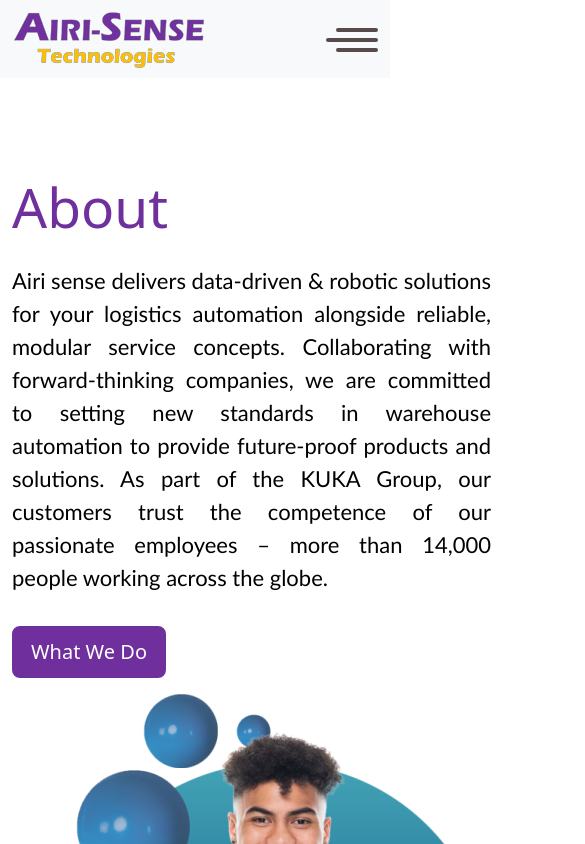
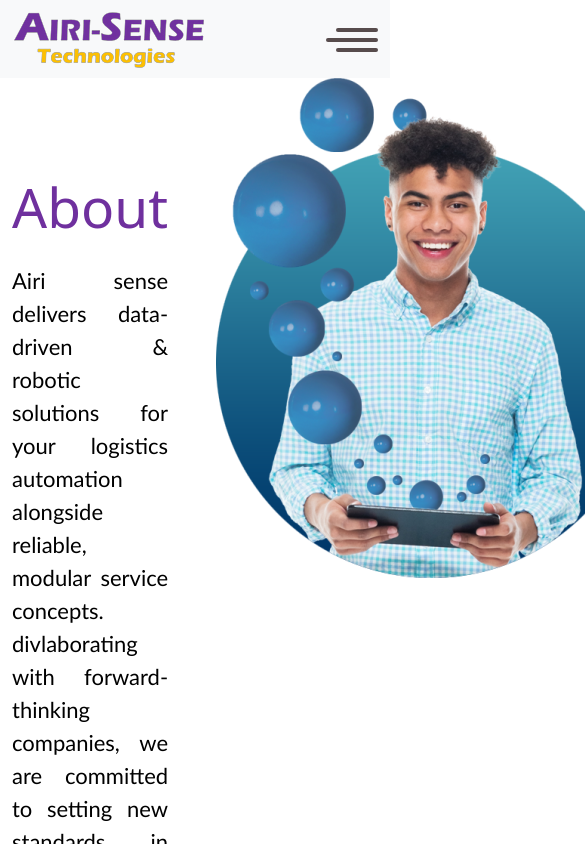
Before and after one commit to sakshiAbsax/airi_sense, a React (Create React App) app: page /homeabout in a window 390 px wide. Shown: the top 844 px of the page, 585 px wide, since content can reach past the window. Built offline with nearby package versions, Linux system fonts and the light colour scheme.

Commit message:
push code

```diff
--- a/src/App.css
+++ b/src/App.css
@@ -6,6 +6,10 @@
   font-family: "Roboto", sans-serif;
   background-color: #fcfcfc;
 }
+a:hover {
+  text-decoration: none;
+}
+
 
 .container {
   max-width: 1100px;
@@ -137,14 +141,7 @@
 
 /* Home Technology  */
 
-@import url('https://fonts.googleapis.com/css?family=Open+Sans:300,400,600,700,800');
-body {
-    font-family: 'Open Sans', sans-serif;
-}
-
-a:hover {
-    text-decoration: none;
-}
+/* @import url('https://fonts.googleapis.com/css?family=Open+Sans:300,400,600,700,800');
 
 .np {
     padding: 0px;
@@ -267,7 +264,7 @@
 
 .featuredPropBox ul li:hover .fptext {
     display: block;
-}
+} */
 
 
 /* News  */
--- a/src/component/HomeAbout.js
+++ b/src/component/HomeAbout.js
@@ -1,27 +1,26 @@
 import React from "react";
 import home_side1 from "../images/home_side2.png"
-import {Col, Container, Row } from "react-bootstrap";
 import { Link } from "react-router-dom";
 
 export const HomeAbout =()=>{
     return(
         <>
-       <Container>
-        <Row className="d-flex">
-            <Col lg={7} xs={12} md={7}>
+       <div className="container">
+        <div className="d-flex">
+            <div className="col-lg-7 col-sm-12 col-md-12" >
                 <div className="mt-5 pt-5 whatWeDo">
                 <h2> About </h2>
-                  <p className="mt-4">Airi sense delivers data-driven & robotic solutions for your logistics automation alongside reliable, modular service concepts. Collaborating with forward-thinking companies, we are committed to setting new standards in warehouse automation to provide future-proof products and solutions. As part of the KUKA Group, our customers trust the competence of our passionate employees – more than 14,000 people working across the globe.</p>
+                  <p className="mt-4">Airi sense delivers data-driven & robotic solutions for your logistics automation alongside reliable, modular service concepts. divlaborating with forward-thinking companies, we are committed to setting new standards in warehouse automation to provide future-proof products and solutions. As part of the KUKA Group, our customers trust the competence of our passionate employees – more than 14,000 people working across the globe.</p>
                  <Link to="/about"> <div className="btn btn-lg btn-borderd button-1 my-3">What We Do</div> </Link>
                 </div>
-            </Col>
-            <Col lg={5} xs={12} md={5}>
+            </div>
+            <div className="col-lg-5 col-sm-12 col-md-12">
                 <div className="ps-5">
              <img src={home_side1} width="auto" height="500px"/>
                 </div>
-            </Col>
-        </Row>
-        </Container>
+            </div>
+        </div>
+        </div>
         </>
     )
 }
--- a/src/page/About.js
+++ b/src/page/About.js
@@ -4,7 +4,6 @@
 import val1 from "../images/values/val-3.png";
 import mission from "../images/mission.png";
 import vision from "../images/vision.png";
-import { Col, Row } from "react-bootstrap";
 import aboutHistory from "../images/aboutHistor.webp";
 
 export const About = () => {
@@ -18,8 +17,8 @@
 
         <div className="container">
 
-          <Row className="d-flex">
-            <Col lg={7} xs={12} md={7}>
+          <div className="d-flex">
+            <div className="col-lg-7 col-md-12 col-sm-12 ">
             <h1 className=" fw-bold text-start  " style={{color:"#6f309d", letterSpacing:"6px"}}>History</h1>
               <div className=" pt-2 whatWeDo">
                 <p className="mt-3">
@@ -46,13 +45,13 @@
                   traditional and state-of-the-art robotics.
                 </p>
               </div>
-            </Col>
-            <Col lg={5} xs={12} md={5} className=" pt-5">
-              <div className="ps-lg-5 ms-3">
-                <img src={aboutHistory} width="500px" height="500px" />
+            </div>
+            <div  className=" pt-5 col-lg-5 col-md-12 col-sm-12">
+              <div className="ps-lg-5 ms-3 ms-sm-0 ">
+                <img src={aboutHistory} width="auto" height="500px" />
               </div>
-            </Col>
-          </Row>
+            </div>
+          </div>
         </div>
       </div>
 
```
